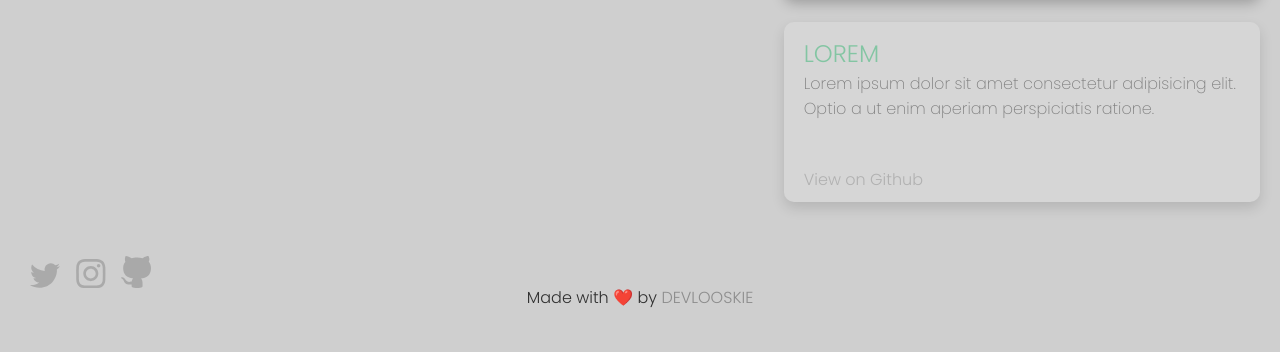
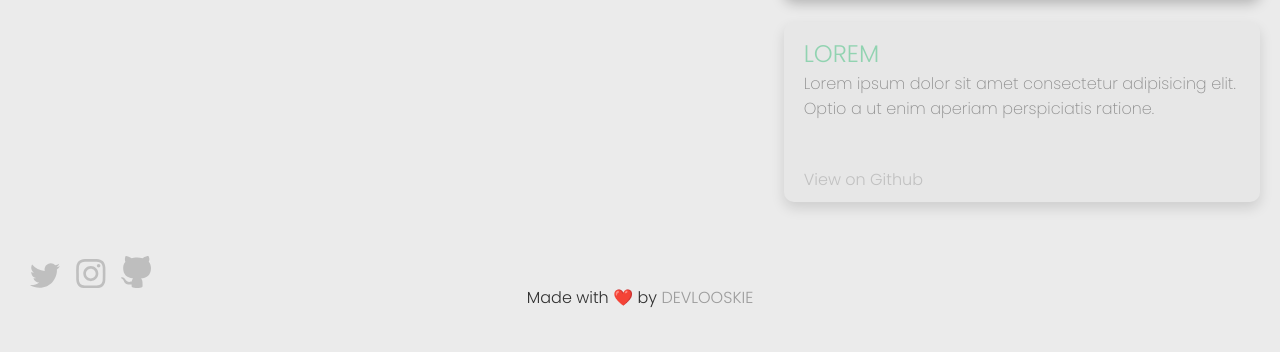
Before and after one commit to Looskie/hexiro-portfolio, a plain HTML site: page index.html in a window 1280 px wide. Shown: the part 475-827 px from the top of the page. Drawn offline with Linux system fonts and the light colour scheme.

Commit message:
scrollbar + update main.css

```diff
--- a/assets/css/main.css
+++ b/assets/css/main.css
@@ -5,6 +5,23 @@
     --link-light: rgb(75, 255, 159);
     --main-background: #2e312e;
     --second-background: #424542;
+    --scrollbar-color: #606160;
+}
+::-webkit-scrollbar {
+    width: .5em;
+}
+
+::-webkit-scrollbar-track {
+    box-shadow: inset 0 0 6px rgba(0, 0, 0, 0.3);
+}
+
+::-webkit-scrollbar-thumb {
+    border-radius: 10px;
+    -webkit-border-radius: 10px;
+    -moz-border-radius: 10px;
+    -ms-border-radius: 10px;
+    -o-border-radius: 10px;
+    background-color: var(--scrollbar-color);
 }
 
 *, *::before, *::after {
@@ -89,7 +106,7 @@ h5 {
     text-align: center;
     color: var(--text-lighter);
     font-size: 1em;
-    margin-bottom: 42px;
+    padding-bottom: 29px;
 }
 
 p {
@@ -167,7 +184,7 @@ svg {
 .projects-item {
     position: relative;
     display:table-cell;
-    width: 530px;
+    max-width: 630px;
     background: var(--second-background);
     padding: 4px 20px;
     border-radius: 10px;
@@ -182,12 +199,12 @@ svg {
 
 @media (prefers-color-scheme: light) {
     :root {
-        --text-light: #404040;
+        --text-light: #333333;
         --text-lighter: #2f2f2f;
         --text-accent: #3ABD78;
         --link-light: rgba(64, 64, 64, 0.66);
-        --main-background: #CFCFCF;
-        --second-background: #DEDEDE;
+        --main-background: #ebebeb;
+        --second-background: #e4e4e4;
     }
 }
 
```
